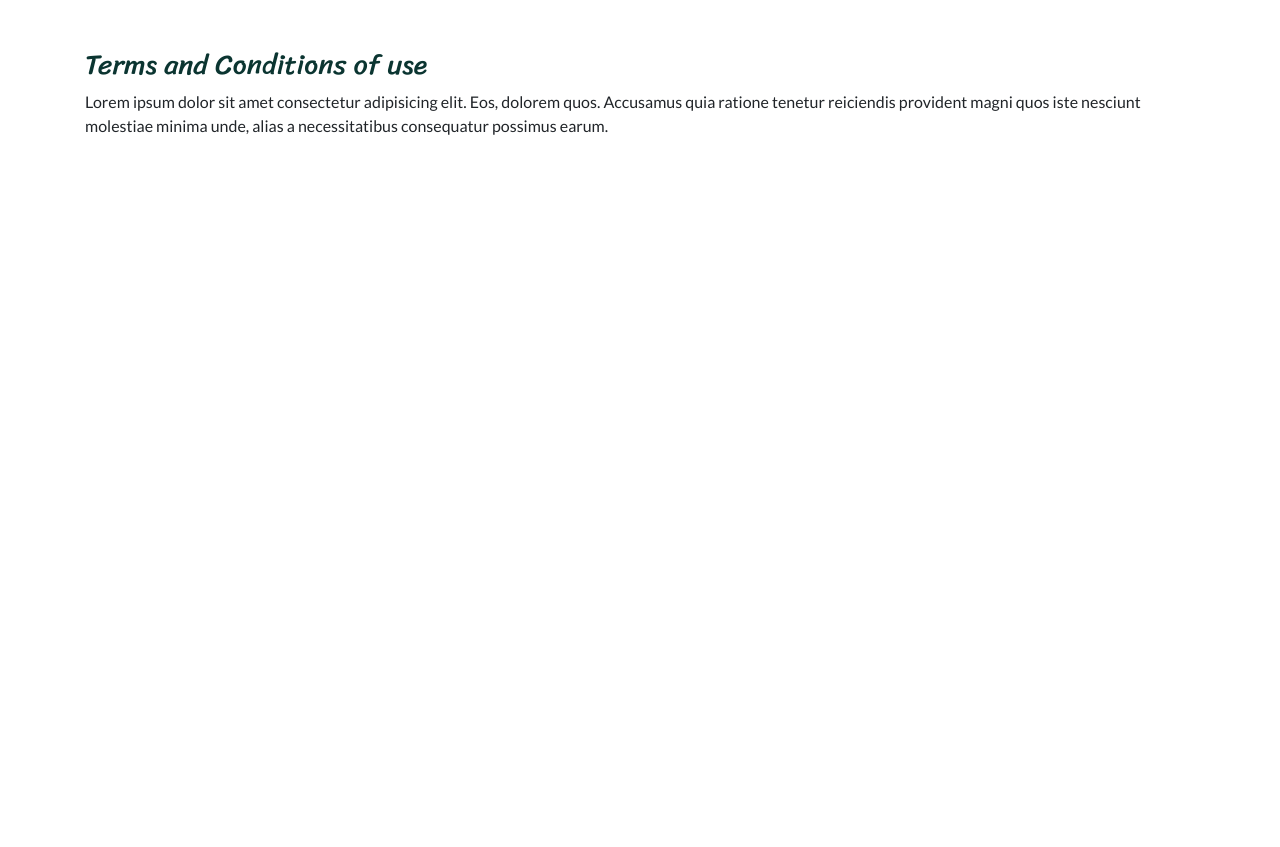
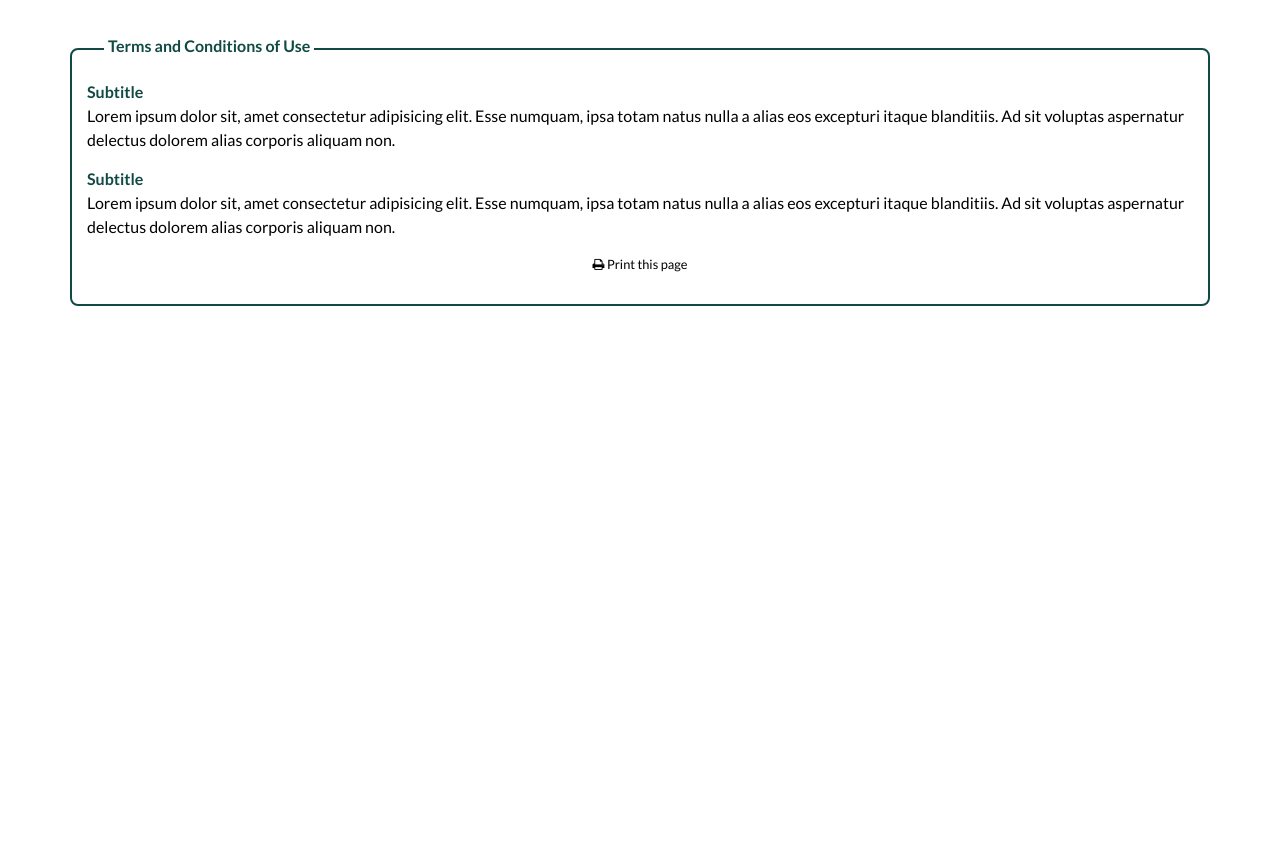
Before and after one commit to gwynncausing/atoani-icrop, a Django app: page /terms-and-conditions-of-use/ in a window 1280 px wide. Shown: the part 72-919 px from the top of the page. Run offline with Django 3.2, Linux system fonts and the light colour scheme; style sheets or scripts are compiled from the project's sources; some libraries are stand-ins or nearby versions.

Commit message:
Modify Terms and Conditions

```diff
--- /dev/null
+++ b/atoanisystem/static/css/login_register/terms-and-conditions.css
@@ -0,0 +1,184 @@
+@import url("https://fonts.googleapis.com/css2?family=Lato:wght@300;400;700;900&display=swap");
+@import url("https://fonts.googleapis.com/css2?family=Lato:wght@300;400;700;900&family=Sriracha&display=swap");
+body {
+  background-color: white;
+  font-family: "Lato", sans-serif;
+  font-size: 1rem;
+}
+
+h1,
+h2,
+h3,
+h4,
+h5,
+h6 {
+  font-family: "Sriracha", cursive;
+}
+
+.header {
+  background: -webkit-gradient(linear, left top, right top, color-stop(50%, #0b3531), color-stop(50%, #628474));
+  background: linear-gradient(to right, #0b3531 50%, #628474 50%);
+}
+
+.navbar {
+  border-bottom: 2px solid #0b3531;
+}
+
+.navbar .wraper {
+  width: 100%;
+  height: 70px;
+  display: -webkit-box;
+  display: -ms-flexbox;
+  display: flex;
+}
+
+.navbar .div-1 {
+  width: calc( 25% - 40px);
+  height: 100%;
+  background: #0b3531;
+}
+
+.navbar .div-1 .imgLogo {
+  margin-top: 10px;
+  height: 45px;
+  width: auto;
+}
+
+.navbar .div-2 {
+  width: calc( 75% + 40px);
+  height: 100%;
+  border-left: 50px solid #0b3531;
+  border-bottom: 70px solid transparent;
+  -webkit-box-sizing: border-box;
+          box-sizing: border-box;
+  background: #628474;
+}
+
+.navbar .div-2 div.navbar-collapse ul li:hover {
+  background-color: #114a44;
+  border-radius: 5px;
+}
+
+.navbar .div-2 div.navbar-collapse ul li a.nav-link {
+  text-align: right;
+}
+
+.navbar .div-2 a {
+  color: white;
+}
+
+.navbar .div-2 a.dropdown-item {
+  color: #0a0a0a;
+}
+
+.navbar .div-2 a.dropdown-item:hover {
+  background: #628474;
+  color: white;
+}
+
+.navbar .div-2 .navbar-toggler-icon {
+  color: white;
+}
+
+@media only screen and (max-width: 990px) {
+  .navbar .div-1 {
+    width: calc( 35% - 40px);
+  }
+  .navbar .div-1 .imgLogo {
+    margin-top: 10px;
+    height: 35px;
+  }
+  .navbar .div-2 {
+    width: calc( 65% + 40px);
+  }
+  .navbar .div-2 div.navbar-collapse {
+    background-color: #628474;
+  }
+  .navbar .div-2 div.navbar-collapse ul li:hover {
+    border-radius: 0px;
+  }
+  .navbar .div-2 div.navbar-collapse ul li a.nav-link {
+    padding-right: 20px;
+  }
+}
+
+@media only screen and (max-width: 770px) {
+  .navbar .div-1 {
+    width: calc( 40% - 40px);
+  }
+  .navbar .div-1 .imgLogo {
+    margin-top: 13px;
+    height: 35px;
+  }
+  .navbar .div-2 {
+    width: calc( 60% + 40px);
+  }
+}
+
+@media only screen and (max-width: 600px) {
+  .navbar .div-1 {
+    width: calc( 60% - 40px);
+  }
+  .navbar .div-1 .imgLogo {
+    margin-top: 13px;
+    height: 35px;
+  }
+  .navbar .div-2 {
+    width: calc( 40% + 40px);
+  }
+}
+
+.footer {
+  left: 0;
+  bottom: 0;
+  width: 100%;
+  background-color: #628474;
+}
+
+.footer .container {
+  color: white;
+  text-align: right;
+}
+
+.footer .container span {
+  font-size: .8rem;
+}
+
+.footer .container span .icon {
+  font-size: 1.2rem;
+}
+
+.body-content {
+  position: relative;
+  min-height: 180px;
+  border: 2px #114a44 solid;
+  border-radius: 0.5rem;
+  color: black;
+  padding: 15px 15px 30px 15px;
+}
+
+.body-content .title {
+  position: absolute;
+  left: 2rem;
+  top: -1rem;
+  background: #fff;
+  color: #114a44;
+  font-weight: bold;
+}
+
+.body-content .content {
+  color: black;
+  padding: 0px 15px 0px 15px;
+}
+
+.body-content .subtitle {
+  margin-top: 15px;
+  font-weight: bold;
+  color: #114a44;
+}
+
+.body-content .print {
+  color: black;
+  font-size: .8rem;
+}
+/*# sourceMappingURL=terms-and-conditions.css.map */
--- /dev/null
+++ b/atoanisystem/static/css/login_register/terms-and-conditions.scss
@@ -0,0 +1,33 @@
+// Made for terms-and-conditions.html only
+@import "../index";
+
+.body-content{
+    position: relative;
+    min-height: 180px;
+    border: 2px $main-color solid;
+		border-radius: 0.5rem;
+		color: black;
+		padding: 15px 15px 30px 15px;
+		.title{
+        position: absolute;
+        left: 2rem;
+        top: -1rem;
+        background: #fff;
+        color: $main-color;
+        font-weight: bold;
+		}
+		.content {
+			color: black;
+			padding: 0px 15px 0px 15px;
+		}
+		.subtitle{
+			margin-top: 15px;
+			font-weight: bold;
+			color: $main-color;
+		}
+
+		.print {
+			color: black;
+			font-size: .8rem;
+		}
+}
--- a/atoanisystem/templates/login_register/terms-and-conditions.html
+++ b/atoanisystem/templates/login_register/terms-and-conditions.html
@@ -2,15 +2,30 @@
 
 {% block tags %}
 <!-- Customized CSS -->
-<!-- <link rel="stylesheet" href="{% static 'css/login_register/login.css' %}"> -->
+<link rel="stylesheet" href="{% static 'css/login_register/terms-and-conditions.css' %}">
 {% endblock %}
 
 {% block content %}
-<div class="container mt-5 mb-5 h-100">
-	<h3 style="color:#0b3531;">Terms and Conditions of use</h3>
-	Lorem ipsum dolor sit amet consectetur adipisicing elit. Eos, dolorem quos. Accusamus quia ratione tenetur reiciendis
-	provident magni quos iste nesciunt molestiae minima unde, alias a necessitatibus consequatur possimus earum.
+<div class="container mt-5 mb-5 h-100 p-0">
+	<div class="body-content ">
+		<span class="pr-1 pl-1 title">Terms and Conditions of Use</span>
 
+		<div class="row content">
+			<div class="subtitle">Subtitle</div>
+			<div>Lorem ipsum dolor sit, amet consectetur adipisicing elit. Esse numquam, ipsa totam natus nulla a alias eos
+				excepturi itaque blanditiis. Ad sit voluptas aspernatur delectus dolorem alias corporis aliquam non.</div>
+		</div>
+
+		<div class="row content">
+			<div class="subtitle">Subtitle</div>
+			<div>Lorem ipsum dolor sit, amet consectetur adipisicing elit. Esse numquam, ipsa totam natus nulla a alias eos
+				excepturi itaque blanditiis. Ad sit voluptas aspernatur delectus dolorem alias corporis aliquam non.</div>
+		</div>
+
+		<div class="row content">
+				<span class="print mx-auto mt-3"><i class="fa fa-print"></i> Print this page</span>
+		</div>
+	</div>
 </div>
 
 {% endblock %}
```
Also changed, not shown: atoanisystem/db.sqlite3, 1 other file.
